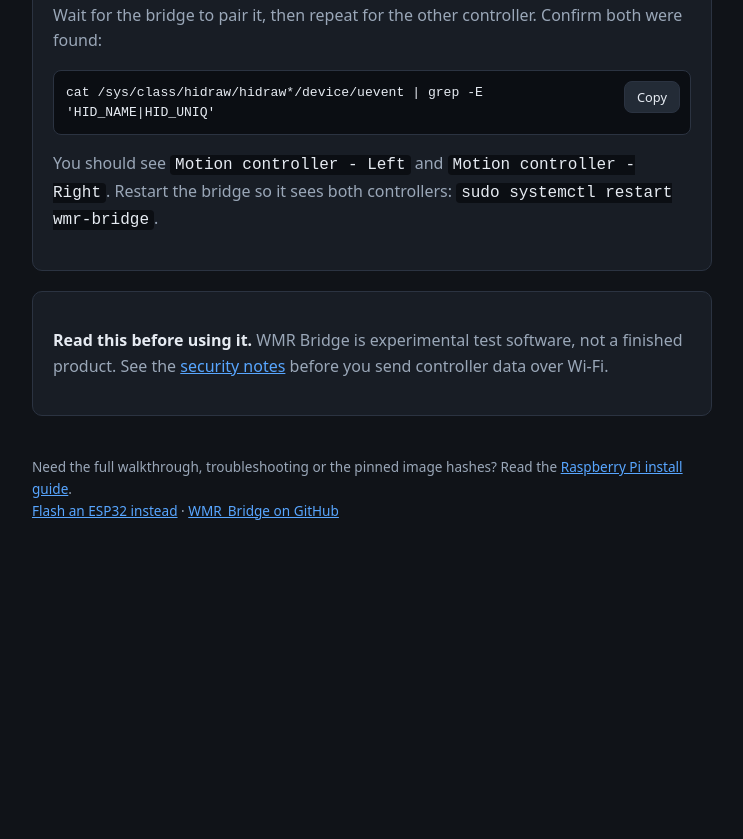
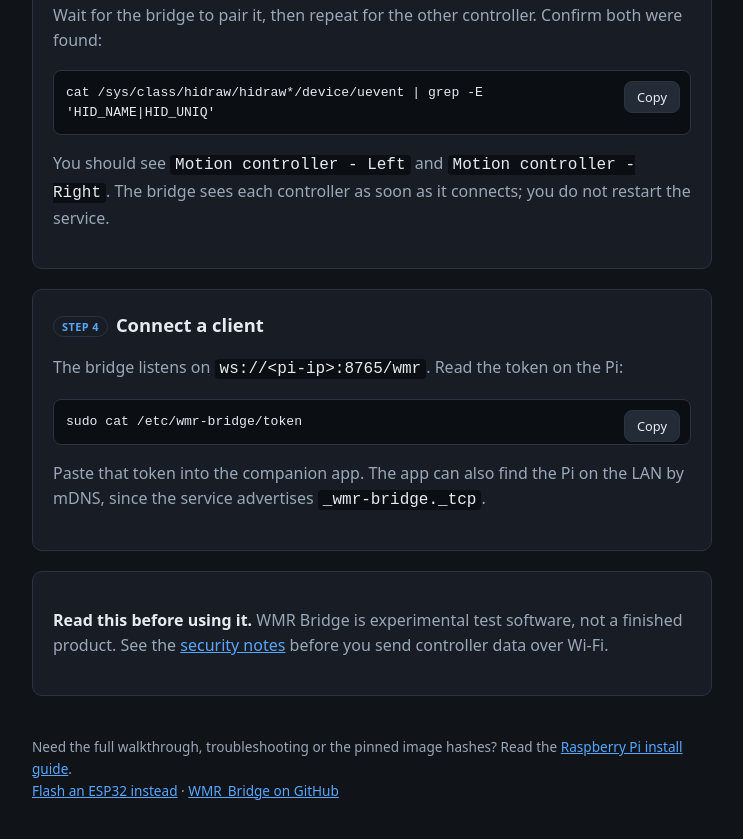
Before and after one commit to nightcinder/WMR_Bridge, a plain HTML site: page docs/flasher/pi.html in a window 1280 px wide. Shown: the part 1775-2614 px from the top of the page, without its empty margins (268-1011 px from the left). Before the commit the page ends 2374 px from the top, so only its background shows below. Drawn offline with Linux system fonts and the light colour scheme.

Commit message:
Docs: align Pi docs with auto-pair, token flow and hardware test (ONY-1038)

```diff
--- a/docs/flasher/pi.html
+++ b/docs/flasher/pi.html
@@ -202,8 +202,25 @@ systemctl is-active wmr-bridge</code></pre>
     </div>
     <p>
       You should see <code>Motion controller - Left</code> and
-      <code>Motion controller - Right</code>. Restart the bridge so it sees both
-      controllers: <code>sudo systemctl restart wmr-bridge</code>.
+      <code>Motion controller - Right</code>. The bridge sees each controller as
+      soon as it connects; you do not restart the service.
+    </p>
+  </section>
+
+  <section class="panel">
+    <h2><span class="step-number">Step 4</span>Connect a client</h2>
+    <p>
+      The bridge listens on <code>ws://&lt;pi-ip&gt;:8765/wmr</code>. Read the
+      token on the Pi:
+    </p>
+    <div class="cmd">
+      <pre><code id="token-cmd">sudo cat /etc/wmr-bridge/token</code></pre>
+      <button class="copy" type="button" data-copy-target="token-cmd">Copy</button>
+    </div>
+    <p>
+      Paste that token into the companion app. The app can also find the Pi on
+      the LAN by mDNS, since the service advertises
+      <code>_wmr-bridge._tcp</code>.
     </p>
   </section>
 
```
Also changed, not shown: 5 other files.
